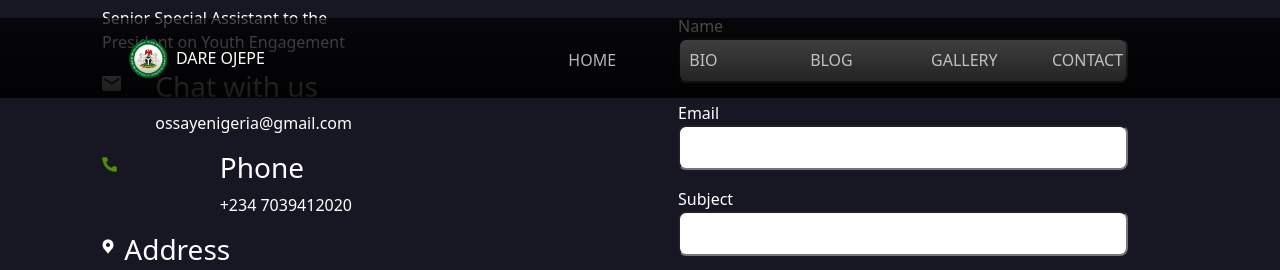
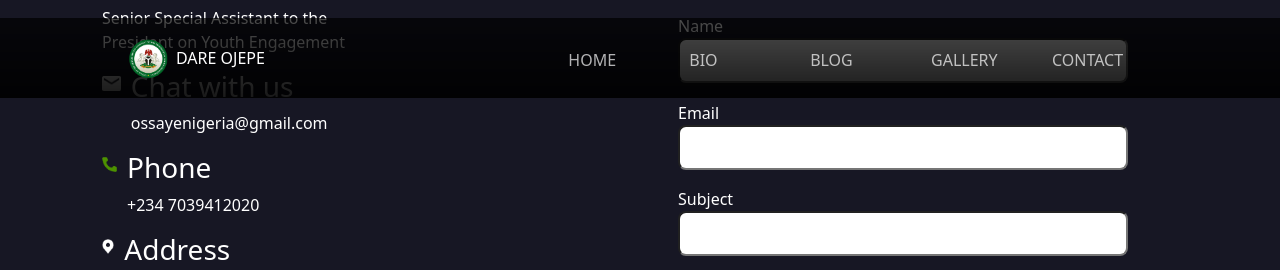
Before and after one commit to SamuelKelechi/ossaye, a React (Create React App) app: page /contact in a window 1280 px wide. Shown: the part 682-952 px from the top of the page. Built offline with nearby package versions, Linux system fonts and the light colour scheme.

Commit message:
fixed glitches

```diff
--- a/src/Components/Contact/Contact.js
+++ b/src/Components/Contact/Contact.js
@@ -215,7 +215,7 @@ const Header = styled.div`
 const ContHold = styled.div`
     display: flex;
     width: 250px;
-    justify-content: space-between;
+    ${'' /* justify-content: space-between; */}
 
     h3{
         color: white;
```
Also changed, not shown: 13 other files (tests, documents, lock files or other folders).
